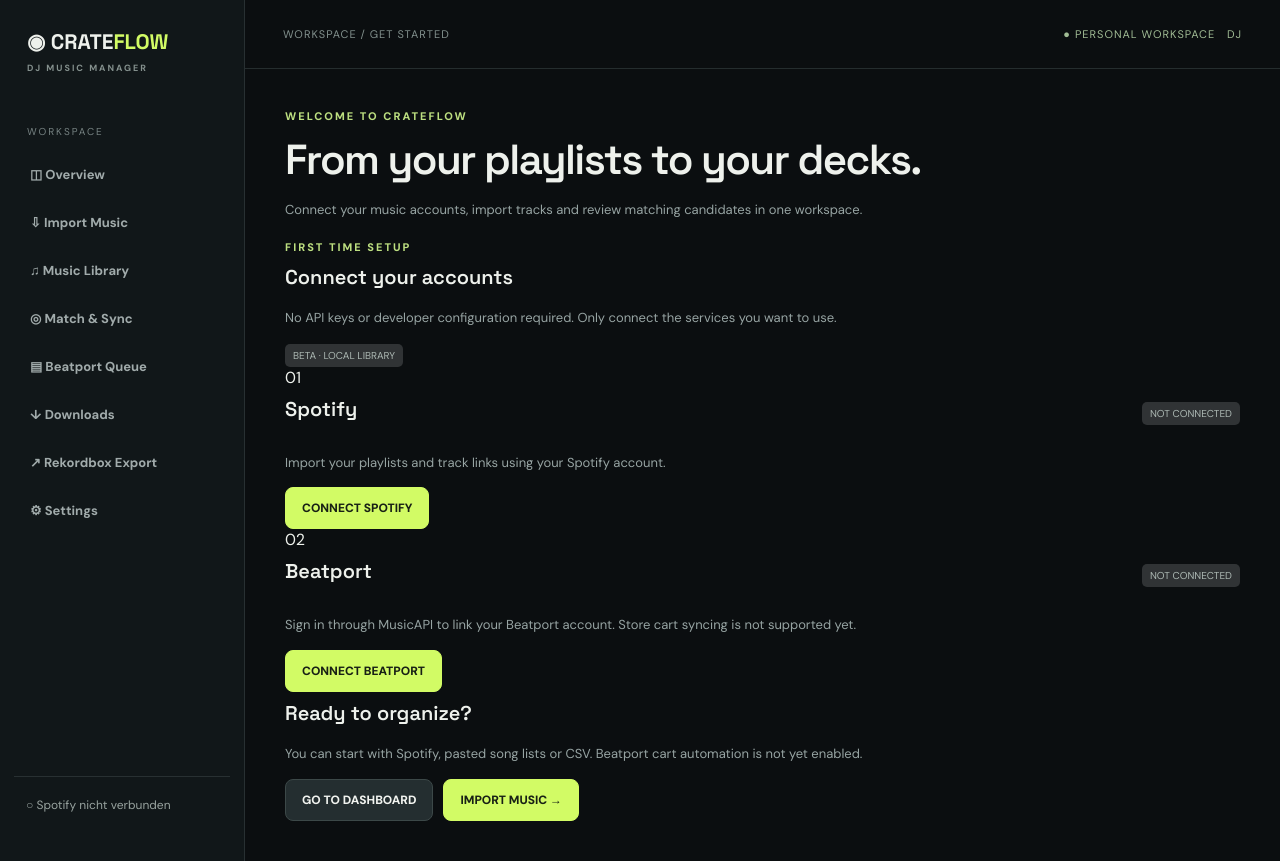
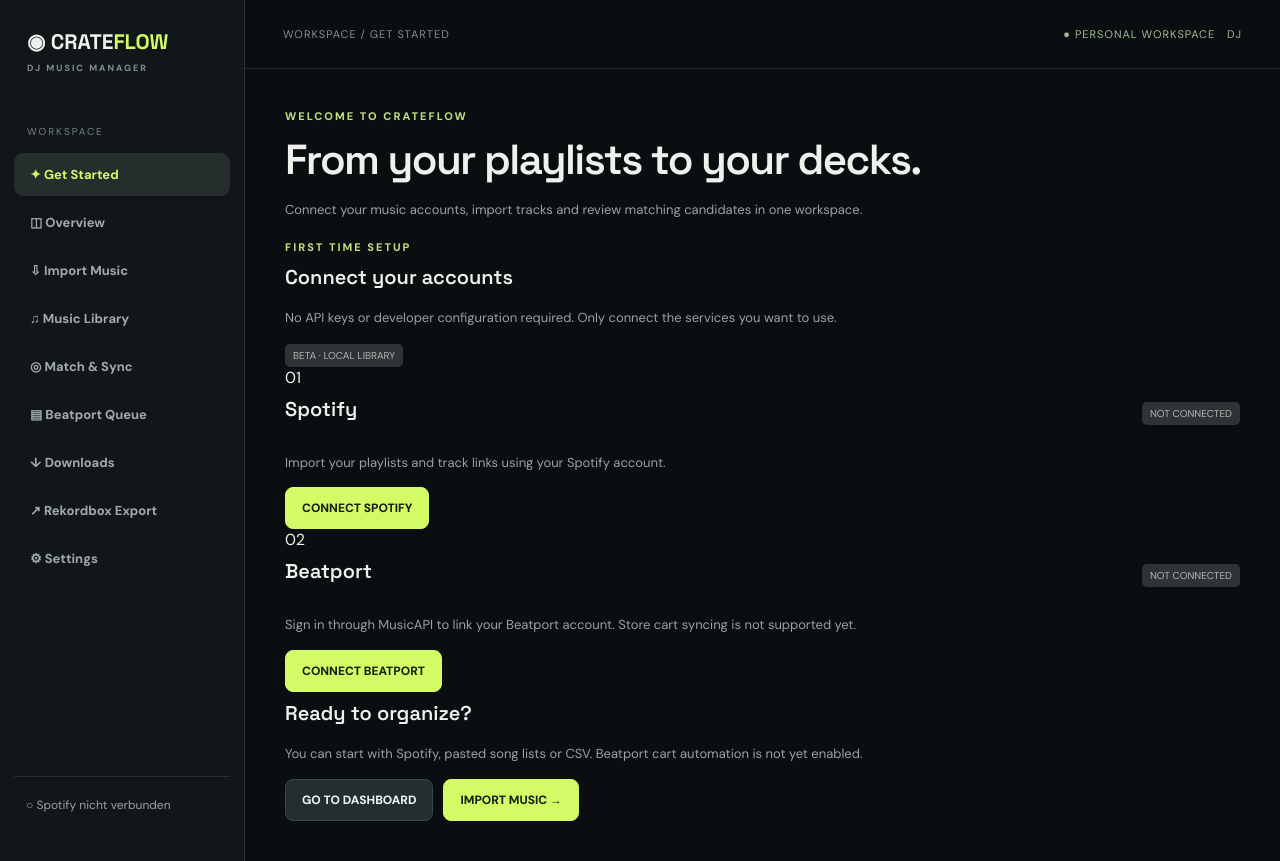
Before and after one commit to lurole/crateflow-dj-manager, a website: page index.html in a window 1280 px wide. Drawn offline with Linux system fonts and the light colour scheme.

Commit message:
Add guided Get Started entry to CRATEFLOW navigation

```diff
--- a/index.html
+++ b/index.html
@@ -1,3 +1,3 @@
 <!doctype html>
 <html lang="de"><head><meta charset="UTF-8"><meta name="viewport" content="width=device-width,initial-scale=1"><title>CRATEFLOW — DJ Music Manager</title><link rel="stylesheet" href="/styles.css"></head>
-<body><div class="shell"><aside><div class="logo">◉ CRATE<span>FLOW</span><small>DJ MUSIC MANAGER</small></div><p class="section">WORKSPACE</p><nav id="navigation"><button data-page="overview" class="active">◫ Overview</button><button data-page="import">⇩ Import Music</button><button data-page="library">♫ Music Library</button><button data-page="match">◎ Match &amp; Sync</button><button data-page="beatport">▤ Beatport Queue</button><button data-page="downloads">↓ Downloads</button><button data-page="export">↗ Rekordbox Export</button><button data-page="settings">⚙ Settings</button></nav><div class="sidebar-bottom" id="connection">Spotify nicht verbunden</div></aside><main><header><div id="crumb">WORKSPACE / OVERVIEW</div><div class="user">● PERSONAL WORKSPACE &nbsp; DJ</div></header><section id="view"></section></main></div><div id="toast"></div><input id="csv" type="file" accept=".csv,text/csv" hidden><input id="restore" type="file" accept=".json" hidden><script src="/app.js" defer></script></body></html>
+<body><div class="shell"><aside><div class="logo">◉ CRATE<span>FLOW</span><small>DJ MUSIC MANAGER</small></div><p class="section">WORKSPACE</p><nav id="navigation"><button data-page="welcome">✦ Get Started</button><button data-page="overview" class="active">◫ Overview</button><button data-page="import">⇩ Import Music</button><button data-page="library">♫ Music Library</button><button data-page="match">◎ Match &amp; Sync</button><button data-page="beatport">▤ Beatport Queue</button><button data-page="downloads">↓ Downloads</button><button data-page="export">↗ Rekordbox Export</button><button data-page="settings">⚙ Settings</button></nav><div class="sidebar-bottom" id="connection">Spotify nicht verbunden</div></aside><main><header><div id="crumb">WORKSPACE / OVERVIEW</div><div class="user">● PERSONAL WORKSPACE &nbsp; DJ</div></header><section id="view"></section></main></div><div id="toast"></div><input id="csv" type="file" accept=".csv,text/csv" hidden><input id="restore" type="file" accept=".json" hidden><script src="/app.js" defer></script></body></html>
```
